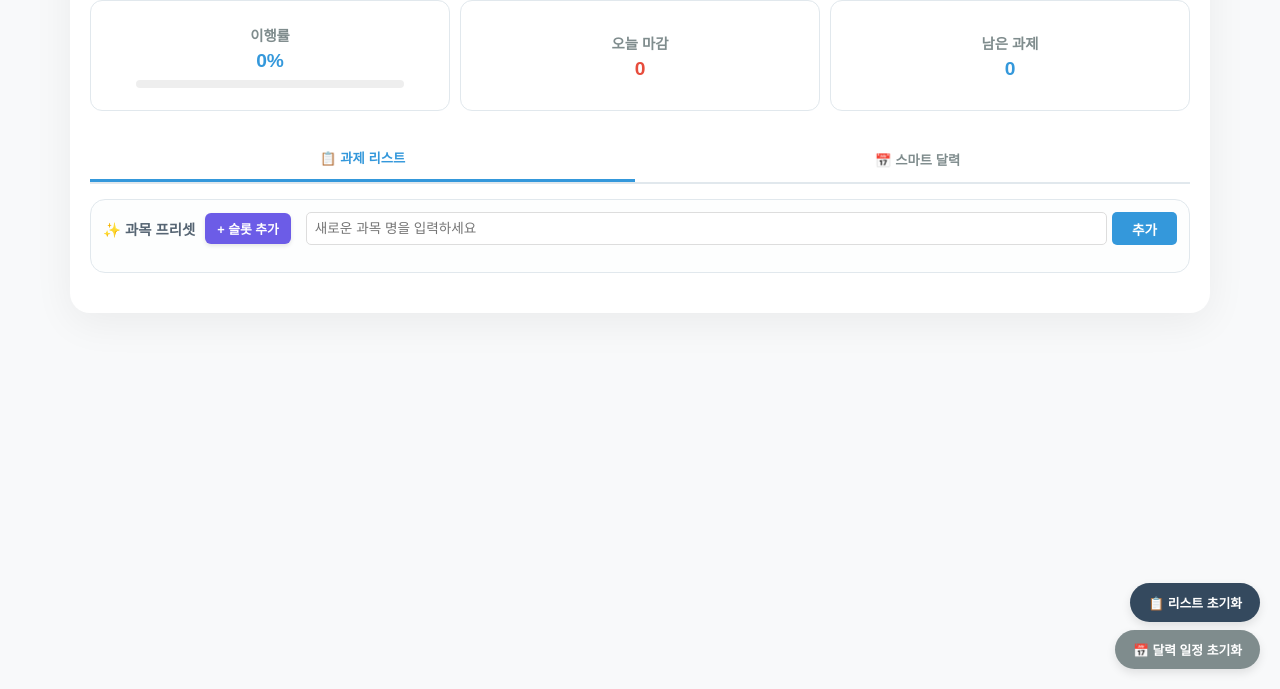
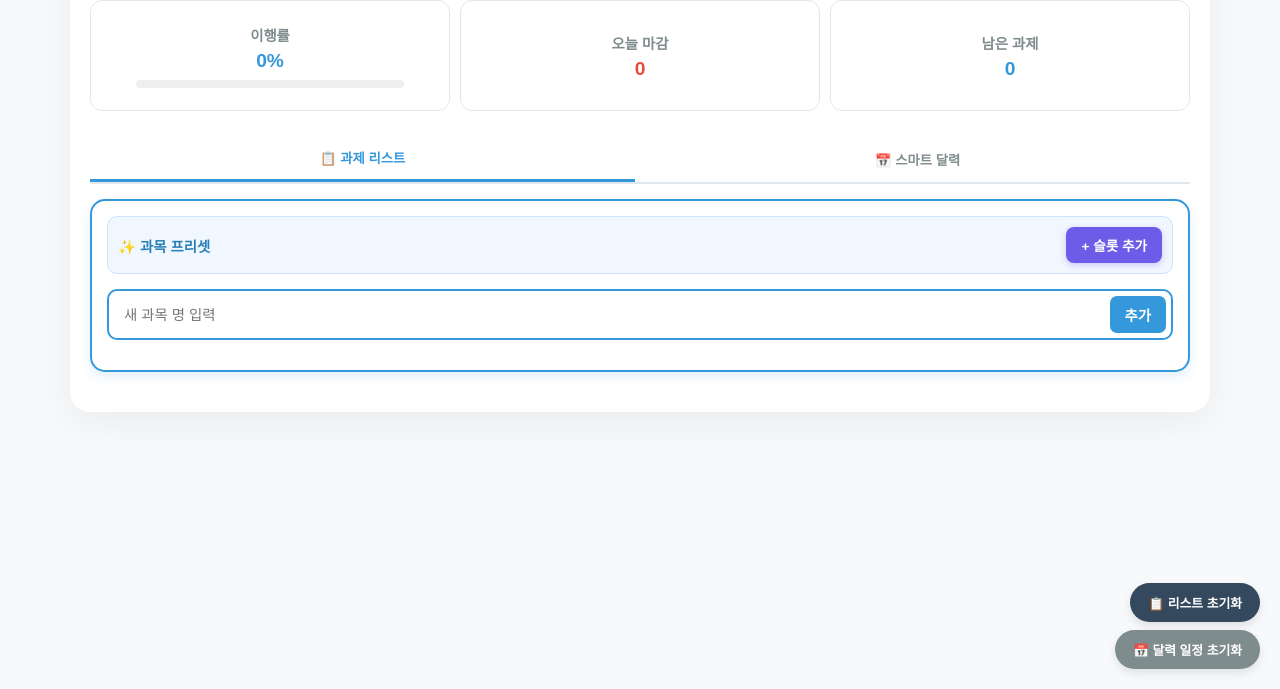
Before and after one commit to ldw0216/my-scheduler, a plain HTML site: page index.html in a window 1280 px wide. Shown: the part 111-800 px from the top of the page. Drawn offline with Linux system fonts and the light colour scheme; no server answers.

Commit message:
Update index.html

```diff
--- a/index.html
+++ b/index.html
@@ -1,69 +1,57 @@
 <!DOCTYPE html>
 <html lang="ko">
 <head>
+    <link rel="manifest" href="manifest.json">
+    <meta name="apple-mobile-web-app-capable" content="yes">
+    <meta name="apple-mobile-web-app-status-bar-style" content="black-translucent">
+    <link rel="apple-touch-icon" href="https://cdn-icons-png.flaticon.com/512/3407/3407024.png">
+
     <meta charset="UTF-8">
     <meta name="viewport" content="width=device-width, initial-scale=1.0">
     <title>대학교 과제 및 일정 스마트 관리</title>
+
     <script src="https://www.gstatic.com/firebasejs/9.17.1/firebase-app-compat.js"></script>
     <script src="https://www.gstatic.com/firebasejs/9.17.1/firebase-database-compat.js"></script>
+
     <style>
         :root { --main-color: #3498db; --bg-color: #f8f9fa; --border-color: #e1e8ed; --task-color: #3498db; --long-color: #f39c12; --success-color: #2ecc71; --danger-color: #e74c3c; }
         body { font-family: 'Pretendard', sans-serif; background: var(--bg-color); margin: 0; padding: 15px; color: #2c3e50; padding-bottom: 150px; }
         .container { max-width: 1100px; margin: auto; background: white; padding: 20px; border-radius: 20px; box-shadow: 0 10px 40px rgba(0,0,0,0.06); }
 
-        /* 클라우드 상태 표시 */
         .sync-status { text-align: center; font-size: 0.8em; color: #95a5a6; margin-bottom: 10px; display: flex; align-items: center; justify-content: center; gap: 5px; }
         .sync-dot { width: 8px; height: 8px; background: #2ecc71; border-radius: 50%; animation: blink 1.5s infinite; }
         @keyframes blink { 0% { opacity: 0.3; } 50% { opacity: 1; } 100% { opacity: 0.3; } }
 
-        /* 대시보드 위젯 */
         .dashboard { display: grid; grid-template-columns: repeat(3, 1fr); gap: 10px; margin-bottom: 25px; }
         .widget-card { background: #fff; border: 1px solid var(--border-color); padding: 12px; border-radius: 12px; text-align: center; display: flex; flex-direction: column; justify-content: center; min-height: 85px; }
         .widget-card h4 { margin: 0 0 5px 0; font-size: 0.9em; color: #7f8c8d; }
         .widget-value { font-size: 1.2em; font-weight: bold; color: var(--main-color); }
 
-        /* 위젯 내 미니 게이지 바 */
         .mini-progress-wrapper { background: #eee; border-radius: 10px; height: 8px; width: 80%; margin: 8px auto 0; overflow: hidden; }
         .mini-progress-bar { background: linear-gradient(90deg, #3498db, #2ecc71); height: 100%; width: 0%; transition: width 0.5s ease-in-out; }
 
-        /* 탭 메뉴 */
         .tabs { display: flex; gap: 10px; margin-bottom: 15px; border-bottom: 2px solid var(--border-color); }
         .tab-btn { flex: 1; padding: 12px; border: none; background: none; cursor: pointer; font-weight: bold; color: #7f8c8d; }
         .tab-btn.active { color: var(--main-color); border-bottom: 3px solid var(--main-color); }
         .content-section { display: none; }
         .content-section.active { display: block; }
 
-        /* 프리셋 관리 */
-        .preset-section { background: #fdfefe; border: 1px solid #e1e8ed; padding: 12px; border-radius: 15px; margin-bottom: 20px; }
+        .preset-section { background: #fdfefe; border: 1px solid #e1e8ed; padding: 15px; border-radius: 15px; margin-bottom: 20px; }
         .preset-grid { display: grid; grid-template-columns: repeat(auto-fill, minmax(180px, 1fr)); gap: 12px; margin-top: 15px; }
         .preset-card { background: #f8f9fa; border: 1px solid #ddd; padding: 15px 10px; border-radius: 12px; text-align: center; position: relative; }
         .preset-name-input { width: 85%; border: 1px solid #ccc; border-radius: 4px; padding: 4px; margin-bottom: 8px; font-size: 0.8em; text-align: center; font-weight: bold; }
         .btn-preset-save { background: var(--success-color); color: white; border: none; padding: 5px 10px; border-radius: 4px; cursor: pointer; font-size: 0.75em; }
         .btn-preset-load { background: #6c5ce7; color: white; border: none; padding: 5px 10px; border-radius: 4px; cursor: pointer; font-size: 0.75em; }
 
-        /* 🔥 수정된 가시성 높은 삭제 버튼 */
         .btn-preset-del {
-            position: absolute;
-            top: -8px;
-            right: -8px;
-            background: var(--danger-color);
-            color: white;
-            border: 2px solid white;
-            width: 24px;
-            height: 24px;
-            border-radius: 50%;
-            cursor: pointer;
-            font-size: 12px;
-            display: flex;
-            align-items: center;
-            justify-content: center;
-            box-shadow: 0 2px 6px rgba(0,0,0,0.2);
-            transition: all 0.2s ease;
-            z-index: 10;
+            position: absolute; top: -8px; right: -8px;
+            background: var(--danger-color); color: white; border: 2px solid white;
+            width: 24px; height: 24px; border-radius: 50%;
+            cursor: pointer; font-size: 12px; display: flex; align-items: center; justify-content: center;
+            box-shadow: 0 2px 6px rgba(0,0,0,0.2); transition: all 0.2s ease; z-index: 10;
         }
         .btn-preset-del:hover { background: #c0392b; transform: scale(1.15); }
 
-        /* 리스트 및 달력 스타일 */
         .grid-layout { display: grid; grid-template-columns: repeat(auto-fill, minmax(320px, 1fr)); gap: 20px; }
         .subject-card { border: 1px solid var(--border-color); padding: 20px; border-radius: 15px; background: #fff; position: relative; }
         .subject-header { display: flex; justify-content: space-between; align-items: center; margin-bottom: 15px; }
@@ -109,19 +97,27 @@
     </div>
 
     <div id="list-section" class="content-section active">
-        <div class="preset-section">
-            <div style="display: flex; justify-content: space-between; align-items: center; margin-bottom: 10px; gap: 15px;">
-                <div style="display: flex; align-items: center; gap: 10px;">
-                    <strong style="font-size: 0.9em; color: #566573; white-space: nowrap;">✨ 과목 프리셋</strong>
-                    <button onclick="addPresetSlot()" style="background: #6c5ce7; color: white; border: none; padding: 6px 12px; border-radius: 6px; cursor: pointer; font-size: 0.8em; font-weight: bold; box-shadow: 0 2px 4px rgba(0,0,0,0.1);">+ 슬롯 추가</button>
+        <div class="preset-section" style="background: #ffffff; border: 2px solid #3498db; box-shadow: 0 4px 12px rgba(52, 152, 219, 0.15); padding: 15px;">
+            <div style="display: flex; flex-direction: column; gap: 15px;">
+
+                <div style="display: flex; align-items: center; justify-content: space-between; background: #f0f7ff; padding: 10px; border-radius: 10px; border: 1px solid #d0e3ff;">
+                    <strong style="font-size: 0.9em; color: #2980b9; white-space: nowrap;">✨ 과목 프리셋</strong>
+                    <button onclick="addPresetSlot()" style="background: #6c5ce7; color: white; border: none; padding: 8px 15px; border-radius: 8px; cursor: pointer; font-size: 0.85em; font-weight: bold; box-shadow: 0 2px 6px rgba(108, 92, 231, 0.3); white-space: nowrap;">
+                        + 슬롯 추가
+                    </button>
                 </div>
-                <div style="display: flex; gap: 5px; flex: 1;">
-                    <input type="text" id="direct-sub-input" placeholder="새로운 과목 명을 입력하세요" style="flex: 1; padding:8px; border:1px solid #ddd; border-radius:5px; font-size: 0.85em;">
-                    <button onclick="addSubjectDirect()" style="background:var(--main-color); color:white; border:none; padding:5px 20px; border-radius:5px; cursor:pointer; font-weight:bold; font-size: 0.85em;">추가</button>
+
+                <div style="display: flex; gap: 5px; background: #fff; padding: 5px; border-radius: 10px; border: 2px solid #3498db;">
+                    <input type="text" id="direct-sub-input" placeholder="새 과목 명 입력" style="flex: 1; min-width: 0; padding: 10px; border: none; font-size: 0.9em; outline: none; background: transparent;">
+                    <button onclick="addSubjectDirect()" style="background: #3498db; color: white; border: none; padding: 8px 15px; border-radius: 7px; cursor: pointer; font-weight: bold; font-size: 0.9em; white-space: nowrap;">
+                        추가
+                    </button>
                 </div>
+
             </div>
-            <div class="preset-grid" id="preset-container"></div>
+            <div class="preset-grid" id="preset-container" style="margin-top: 15px;"></div>
         </div>
+
         <div class="grid-layout" id="subject-container"></div>
     </div>
 
@@ -151,6 +147,14 @@
 </div>
 
 <script>
+    if ('serviceWorker' in navigator) {
+        window.addEventListener('load', () => {
+            navigator.serviceWorker.register('sw.js')
+                .then(reg => console.log("Service Worker Registered", reg))
+                .catch(err => console.log("Service Worker Failed", err));
+        });
+    }
+
     const firebaseConfig = {
         apiKey: "AIzaSyBFgo6A1AzR1XOF_xBPDcsAqbD-Otg8-vk",
         authDomain: "collage-scheduler.firebaseapp.com",
```
